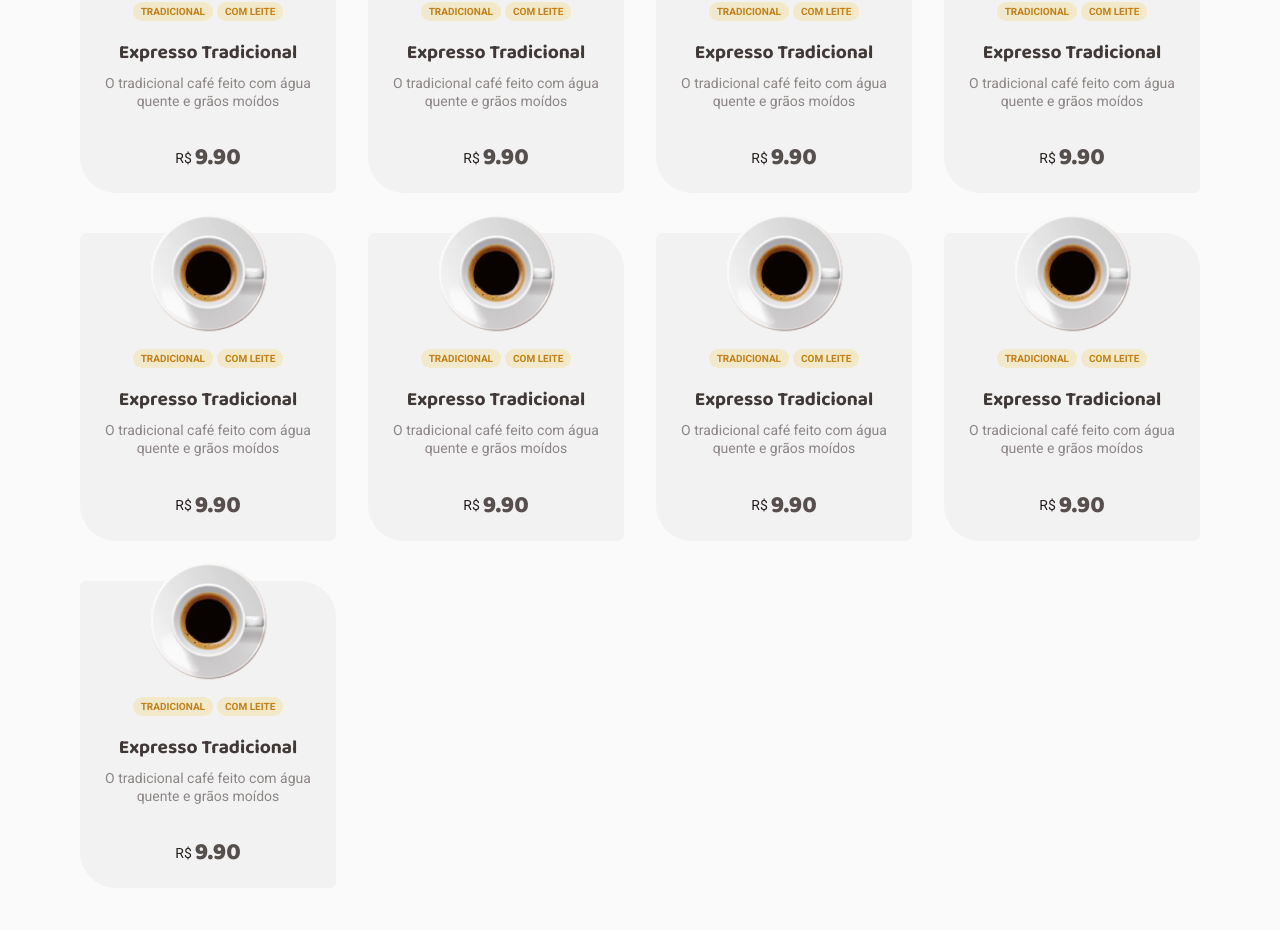
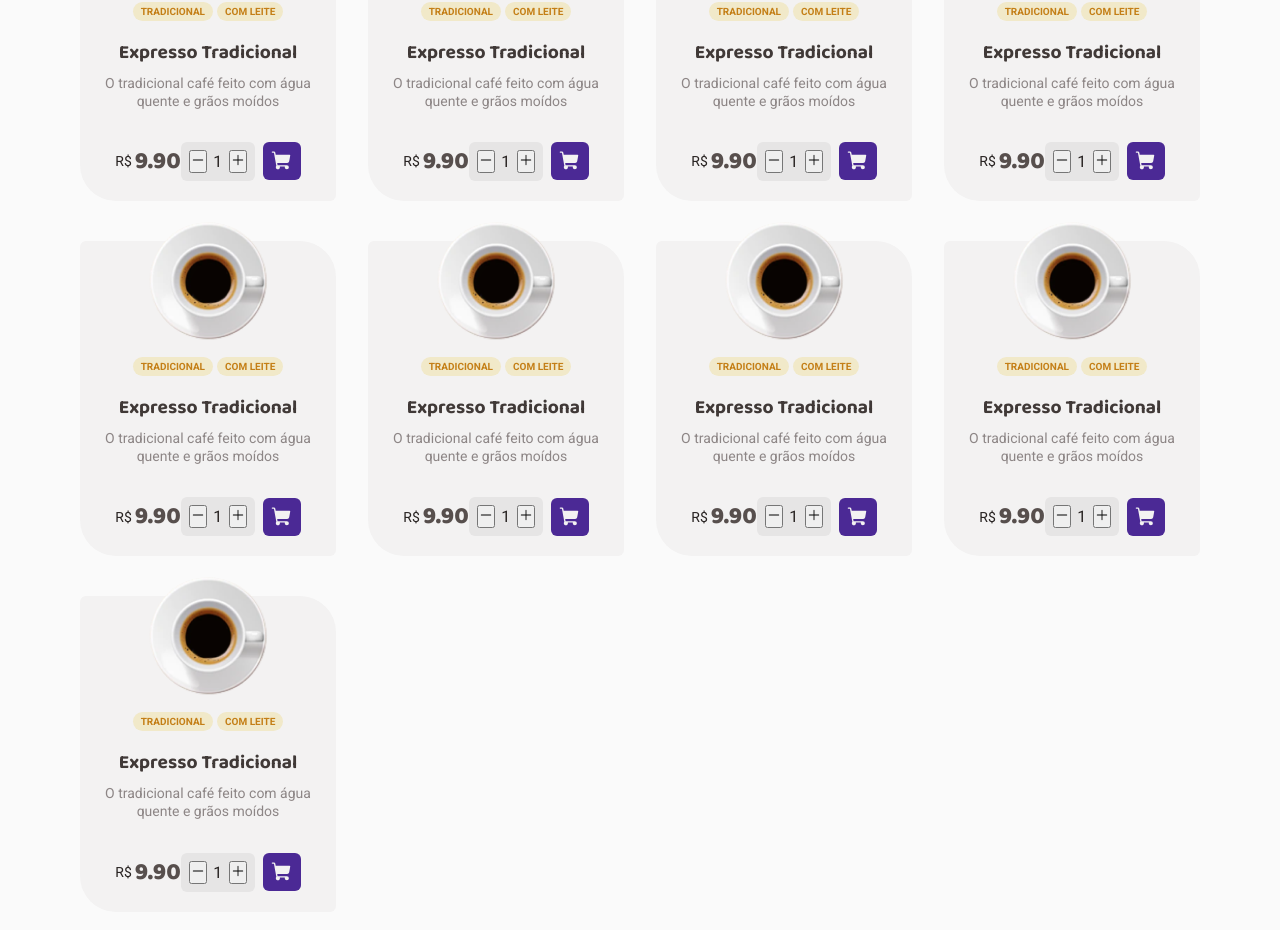
Before and after one commit to BrunnoCode/coffee-delivery-challenge, a React (Vite) app: page / in a window 1280 px wide. Shown: the part 892-1822 px from the top of the page. Built offline with nearby package versions, Linux system fonts and the light colour scheme.

Commit message:
styled of inputs inside of the coffee cards

```diff
--- /dev/null
+++ b/src/components/AccountantInput/index.tsx
@@ -0,0 +1,16 @@
+import { Minus, Plus } from "phosphor-react";
+import { AccountInputContainer, IconWrapper } from "./styles";
+
+export function AccountantInput() {
+  return(
+    <AccountInputContainer>
+      <IconWrapper>
+        <Minus size={14} weight="fill"/>
+      </IconWrapper>
+      <input type="number" readOnly value={1} />
+      <IconWrapper>
+        <Plus size={14} weight="fill"/>
+      </IconWrapper>
+    </AccountInputContainer>
+  )
+}
--- /dev/null
+++ b/src/components/AccountantInput/styles.ts
@@ -0,0 +1,28 @@
+import styled from "styled-components";
+
+export const AccountInputContainer = styled.div`
+  flex: 1;
+  background: ${({ theme }) => theme.colors["base-button"]};
+  display: flex;
+  align-items: center;
+  justify-content: space-between;
+  gap: 4px;
+  border-radius: 6px;
+  padding: 0.5rem;
+
+  input {
+    text-align: center;
+    width: 100%;
+    background: none;
+    border: none;
+    color: ${({ theme }) => theme.colors["base-title"]};
+
+    &:focus {
+      outline: none;
+    }
+  }
+`;
+
+export const IconWrapper = styled.button.attrs({
+  type: "button",
+})``;
--- a/src/pages/Home/components/CoffesCards/index.tsx
+++ b/src/pages/Home/components/CoffesCards/index.tsx
@@ -1,6 +1,8 @@
-import { CardFooter, CoffeeCardsContainer, Description, Name, Tags } from "./styles";
+import { AddCartWrapper, CardFooter, CoffeeCardsContainer, Description, Name, Tags } from "./styles";
 import coffe0 from "../../../../assets/Coffee.png";
 import { RegularText, TitleText } from "../../../../components/Typography";
+import { AccountantInput } from "../../../../components/AccountantInput";
+import { ShoppingCart } from "phosphor-react";
 export function CoffeeCard() {
   return (
     <CoffeeCardsContainer>
@@ -19,6 +21,13 @@ export function CoffeeCard() {
           <RegularText size="s">R$</RegularText>
           <TitleText size="m" color="text" as="strong">9.90</TitleText>
         </div>
+
+        <AddCartWrapper>
+          <AccountantInput />
+          <button>
+            <ShoppingCart size={22} weight="fill"/>
+          </button>
+        </AddCartWrapper>
       </CardFooter>
     </CoffeeCardsContainer>
   );
--- a/src/pages/Home/components/CoffesCards/styles.ts
+++ b/src/pages/Home/components/CoffesCards/styles.ts
@@ -47,11 +47,11 @@ export const Name = styled(TitleText).attrs({
   margin-bottom: 0.5rem;
 `;
 export const Description = styled(RegularText).attrs({
-  size: 's',
-  color: 'label',
+  size: "s",
+  color: "label",
 })`
   margin-bottom: 2rem;
-`
+`;
 export const CardFooter = styled.div`
   width: 100%;
   display: flex;
@@ -63,7 +63,28 @@ export const CardFooter = styled.div`
     align-items: center;
     gap: 3px;
   }
-  p{
+  p {
     line-height: 0.75rem;
   }
-`
+`;
+export const AddCartWrapper = styled.div`
+  width: 7.5rem;
+
+  > button {
+    width: 2.375rem;
+    height: 2.375rem;
+    border: none;
+    display: flex;
+    align-items: center;
+    justify-content: center;
+    background: ${({ theme }) => theme.colors["brand-purple-dark"]};
+    color: ${({ theme }) => theme.colors["base-card"]};
+    border-radius: 6px;
+    margin-left: 0.3rem;
+    transition: 0.4s;
+
+    &:hover {
+      background: ${({ theme }) => theme.colors["brand-purple"]};
+    }
+  }
+`;
--- a/src/styles/global.ts
+++ b/src/styles/global.ts
@@ -25,4 +25,14 @@ export const GlobalStyle = createGlobalStyle`
   a {
     text-decoration: none;
   }
+
+  input::-webkit-outer-spin-button,
+  input::-webkit-inner-spin-button {
+    -webkit-appearance: none;
+    margin: 0;
+  }
+
+  input[type="number"] {
+    -moz-appearance: textfield;
+  }
 `;
```
